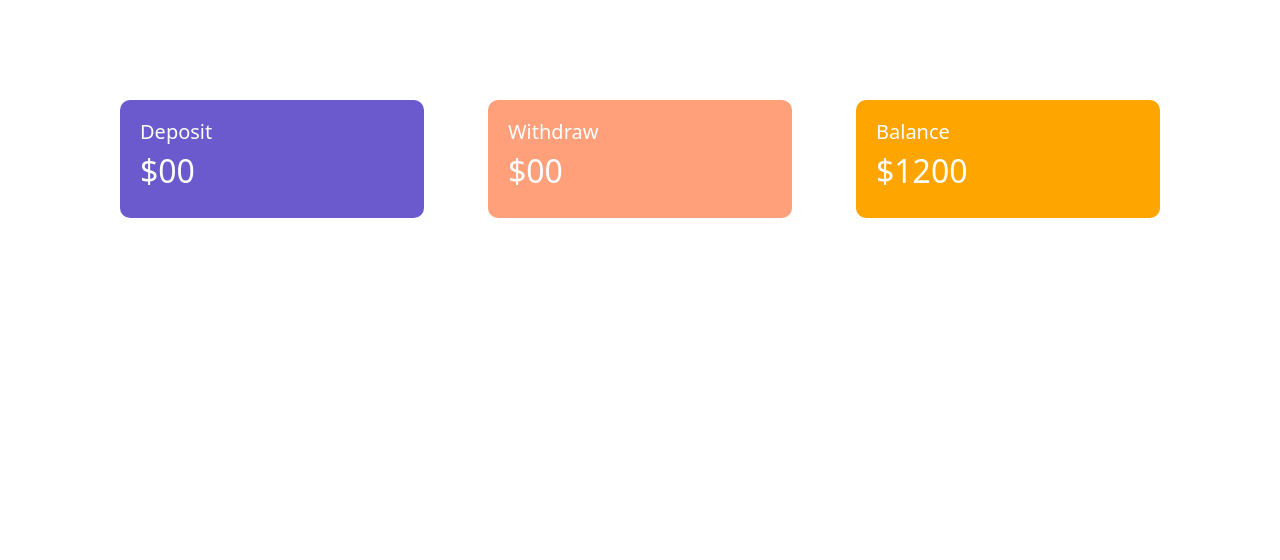
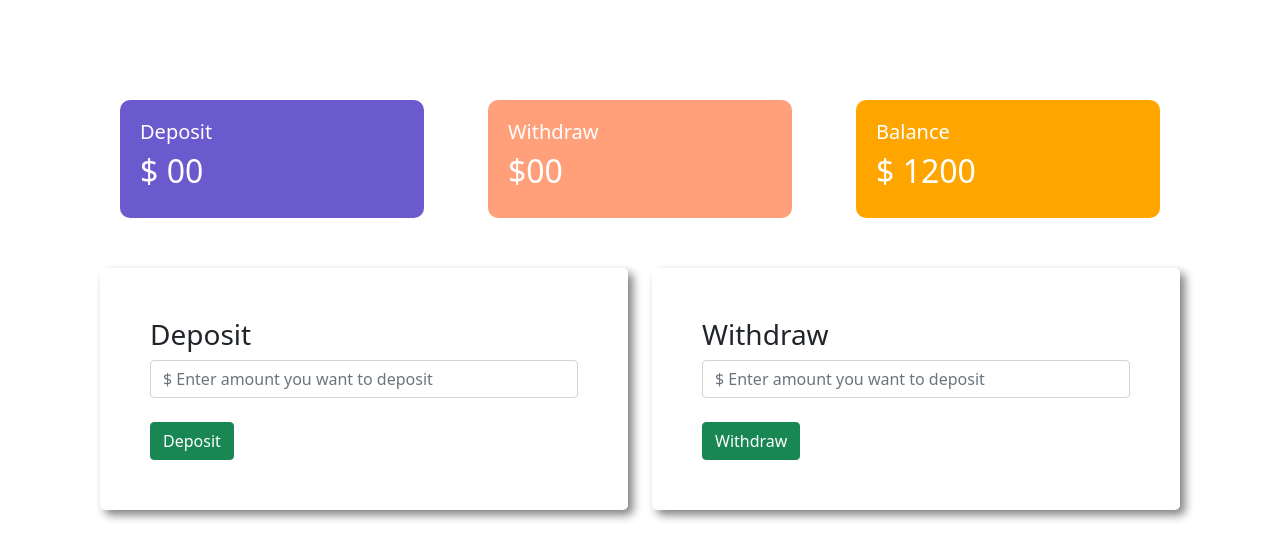
Before and after one commit to SudiptaRoy05/RoyBank, a plain HTML site: page index.html in a window 1280 px wide. Both pictures are taken after a click on the button "Login". Drawn offline with nearby package versions, Linux system fonts and the light colour scheme.

Commit message:
deposit working

```diff
--- a/index.html
+++ b/index.html
@@ -22,7 +22,7 @@
             <div class="col-md-4 ">
                 <div class="deposit status">
                     <h5>Deposit</h5>
-                    <h2>$00</h2>
+                    <h2>$ <span id="currentDeposit">00</span> </h2>
                 </div>
             </div>
             <div class="col-md-4 ">
@@ -35,13 +35,37 @@
             <div class="col-md-4 ">
                 <div class="balance status">
                     <h5>Balance</h5>
-                    <h2>$1200</h2>
+                    <h2>$ <span id="currentBalance">1200</span> </h2>
+                </div>
+            </div>
+        </div>
+
+        <div class="row ">
+            <div class="col-md-6">
+                <div class="submitArea">
+                    <h3>Deposit</h3>
+                    <input id="inputDeposit" class="form-control" type="text" placeholder="$ Enter amount you want to deposit">
+                    <br>
+                    <button id="depositButton" class="btn btn-success">Deposit</button>
+                </div>
+            </div>
+            <div class="col-md-6">
+                <div class="submitArea">
+                    <h3>Withdraw</h3>
+                    <input  class="form-control" type="text" placeholder="$ Enter amount you want to deposit">
+                    <br>
+                    <button id="withdrawButton" class="btn btn-success">Withdraw</button>
                 </div>
             </div>
         </div>
     </div>
 
+    <!-- JavaScript -->
+
     <script>
+
+        //Login button event handler
+
         const loginButton = document.getElementById('loginBtn');
         loginButton.addEventListener('click',function(){
             const loginAreas = document.getElementById('loginArea');
@@ -50,6 +74,29 @@
             const transactionAreas = document.getElementById('transactionArea');
             transactionAreas.style.display = 'block';
         });
+
+
+        //Deposit button event handler
+
+        const depositButton = document.getElementById('depositButton');
+        depositButton.addEventListener('click',function(){
+            const getInputDepo = document.getElementById('inputDeposit').value;
+            const depositNumber = parseFloat(getInputDepo);
+
+            const currentDepo = document.getElementById('currentDeposit').innerText;
+            const currentDepoNumber = parseFloat(currentDepo);
+
+            const totalAmount = depositNumber + currentDepoNumber;
+            document.getElementById('currentDeposit').innerText = totalAmount;
+
+            const balance = document.getElementById('currentBalance').innerText;
+            const currentBalance = parseFloat(balance);
+            const totalBalance = depositNumber + currentBalance;
+
+            document.getElementById('currentBalance').innerText = totalBalance
+            document.getElementById('inputDeposit').value = "";
+        });
+
     </script>
 </body>
 </html>
```
